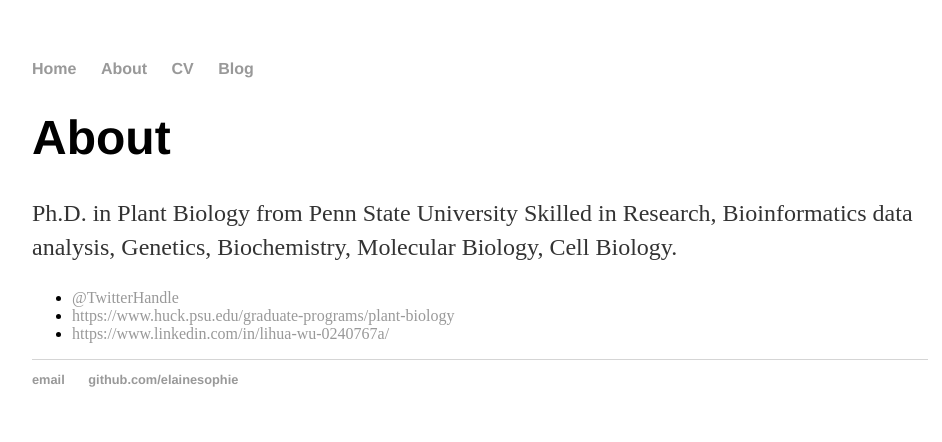
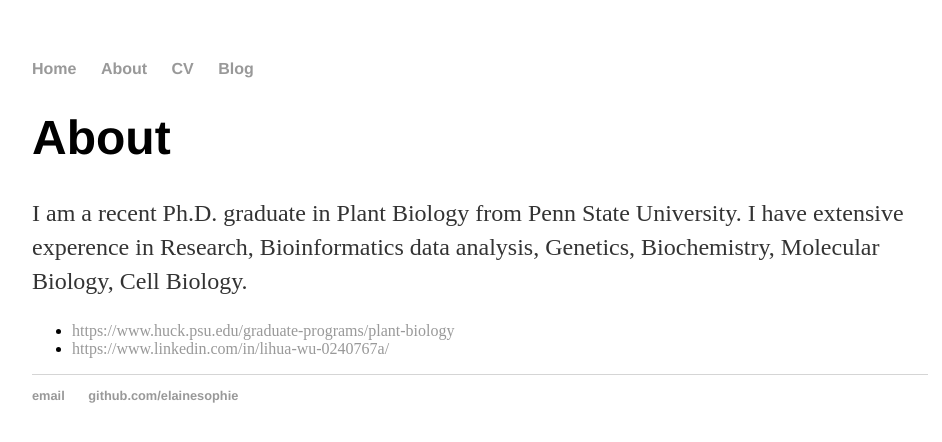
Before and after one commit to elainesophie/elainesophie.github.io, a Jekyll site: the page built from about/index.html, in a window 1280 px wide. Shown: the top 442 px of the page, without its empty margins (160-1102 px from the left). Built offline with Jekyll 4.4.1, drawn with Linux system fonts in a browser that asks for light colours.

Commit message:
Update index.html

```diff
--- a/about/index.html
+++ b/about/index.html
@@ -5,10 +5,9 @@
 
 		<div class="about">
 			<h1>About</h1>
-			<p>Ph.D. in Plant Biology from Penn State University Skilled in Research, Bioinformatics data analysis, Genetics, Biochemistry, Molecular Biology, Cell Biology. </p>
+			<p>I am a recent Ph.D. graduate in Plant Biology from Penn State University. I have extensive experence in Research, Bioinformatics data analysis, Genetics, Biochemistry, Molecular Biology, Cell Biology. </p>
 
 			<ul class="contacts">
-				<li><a href="#">@TwitterHandle</a></li>
 				<li><a href="#">https://www.huck.psu.edu/graduate-programs/plant-biology</a></li>
 				<li><a href="#">https://www.linkedin.com/in/lihua-wu-0240767a/</a></li>
 				</ul>
```
